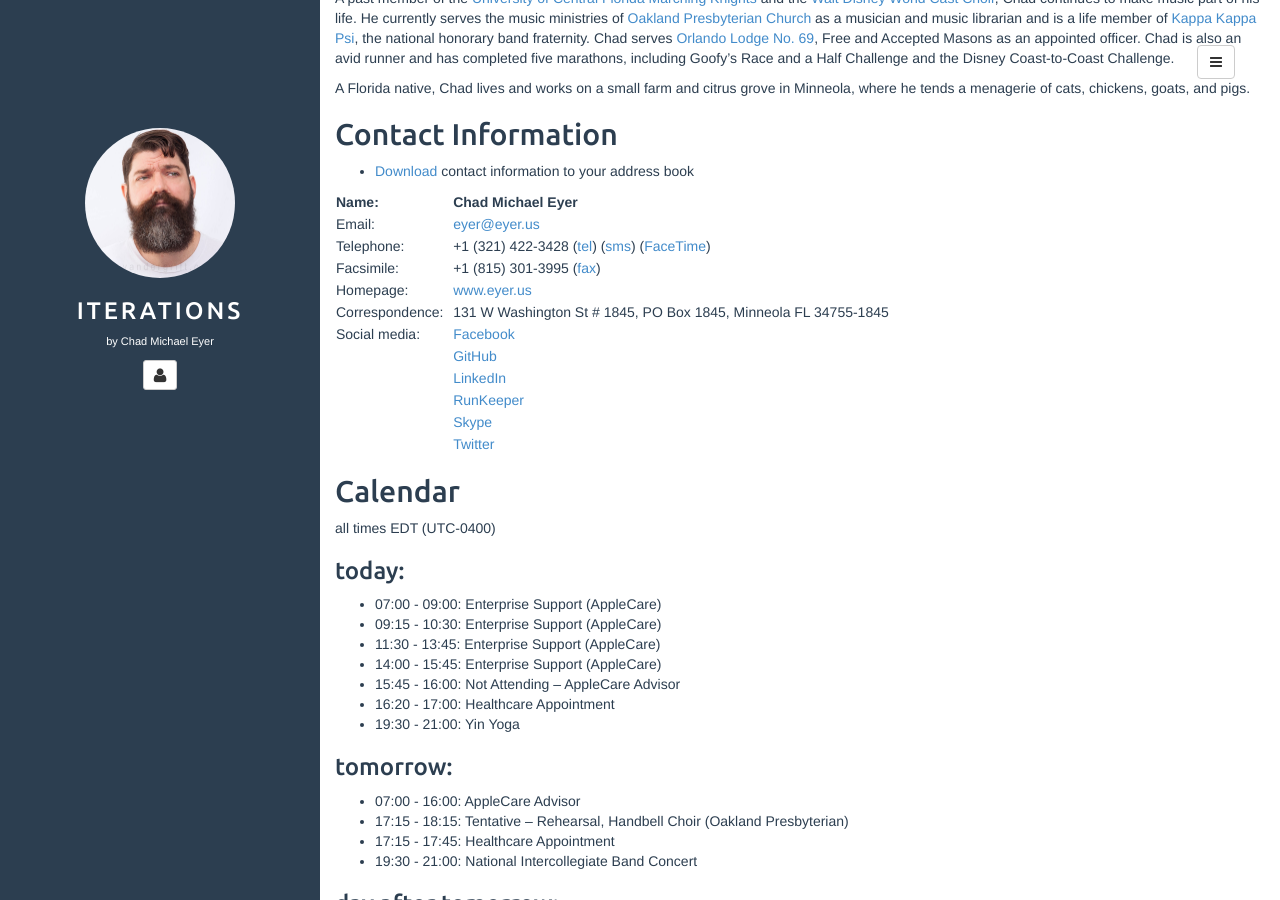
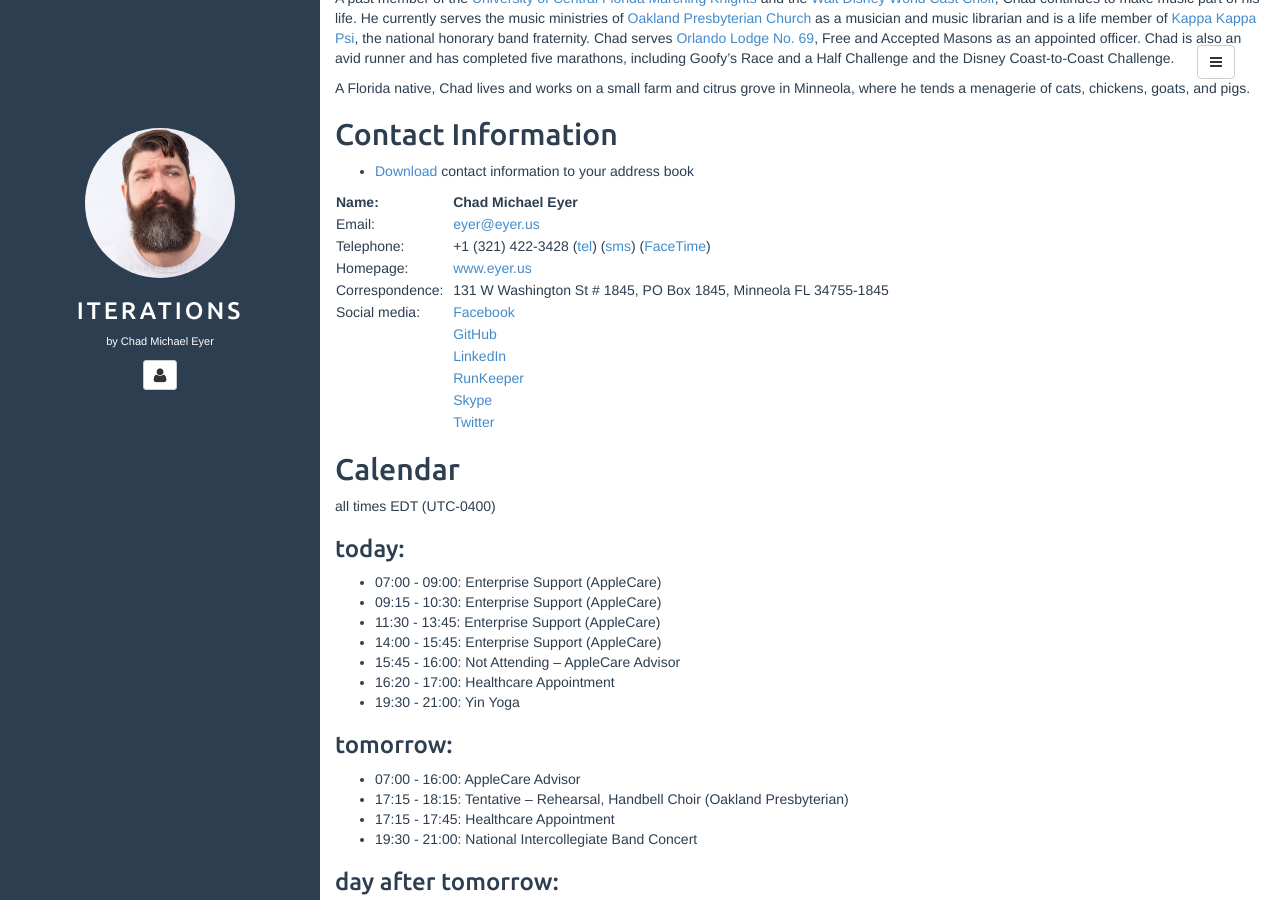
Before and after one commit to chadmichaeleyer/chadmichaeleyer.github.io, a Jekyll site: the page built from about.md, in a window 1280 px wide and 900 px high, scrolled down 981 px. Built offline with Jekyll 4.4.1, drawn with Linux system fonts in a browser that asks for light colours.

Commit message:
changed contact information and vcf

```diff
--- a/about.md
+++ b/about.md
@@ -25,7 +25,6 @@ Contact Information
 | ----------------------- | ------------------------------------------------------------------ |
 | Email:           &nbsp; | <eyer@eyer.us>                                                     |
 | Telephone:       &nbsp; | +1 (321) 422-3428 ([tel]) ([sms]) ([FaceTime])                     |
-| Facsimile:       &nbsp; | +1 (815) 301-3995 ([fax])                                          |
 | Homepage:        &nbsp; | [www.eyer.us]                                                      |
 | Correspondence:  &nbsp; | 131 W Washington St \# 1845, PO Box 1845, Minneola FL 34755-1845   |
 | Social media:    &nbsp; | [Facebook]                                                         |
```
Also changed, not shown: 1 other file.
